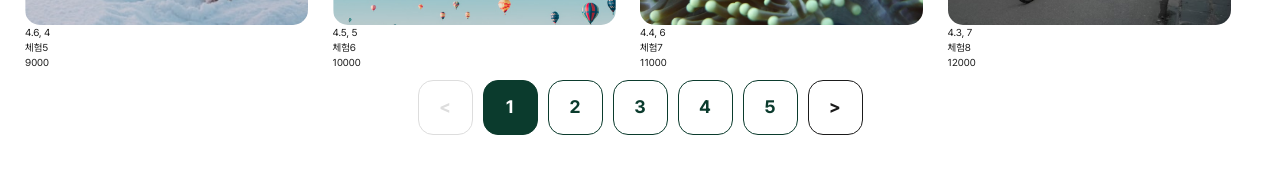
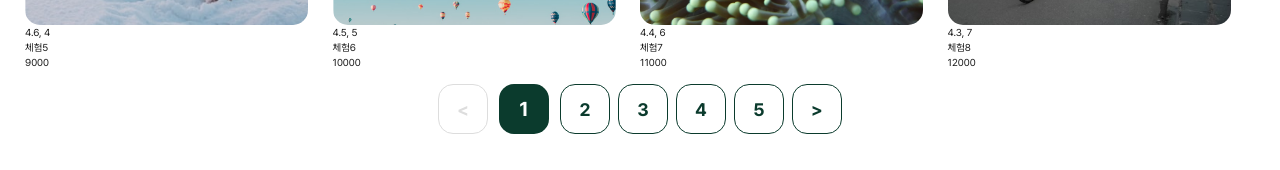
Before and after one commit to GlobalNomad-FE/FE, a Next.js app: page /testByYoo in a window 1280 px wide. Shown: the part 650-820 px from the top of the page. Built offline with nearby package versions, Linux system fonts and the light colour scheme.

Commit message:
style: 페이지네이션 호버효과 수정

```diff
--- a/components/commons/Pagination.tsx
+++ b/components/commons/Pagination.tsx
@@ -29,13 +29,13 @@ const Pagination = ({ totalCount, size, onPageChange }: Props) => {
   }, [currentPage]);
 
   return (
-    <div className="flex items-center justify-center py-4 text-black200">
+    <div className="flex items-center justify-center py-4 text-black200 text-h4-bold ">
       <button
         onClick={goToPreviousSet}
-        className={`text-h4-bold w-[5.5rem] h-[5.5rem] mx-[0.5rem] leading-tight border rounded-[15px] ${
+        className={`w-[5rem] h-[5rem] mx-[0.4rem] rounded-[15px] ${
           currentPage <= 5
-            ? 'border-gray200 text-gray200'
-            : 'hover:bg-green200 hover:text-white'
+            ? 'border border-gray200 text-gray200'
+            : 'border border-green200 text-green200 hover:bg-green200 hover:text-white duration-500 hover:text-h3-bold hover:w-[4.4rem] hover:h-[4.4rem] hover:mx-[0.7rem] hover:my-[0.2rem]'
         }`}
         disabled={currentPage <= 5}
       >
@@ -45,10 +45,10 @@ const Pagination = ({ totalCount, size, onPageChange }: Props) => {
         <div key={pageNumber}>
           <button
             onClick={() => goToPage(pageNumber)}
-            className={`text-h4-bold w-[5.5rem] h-[5.5rem] mx-[0.5rem] leading-tight border border-green200 rounded-[15px] ${
+            className={`w-[5rem] h-[5rem] mx-[0.4rem] rounded-[15px] ${
               currentPage === pageNumber
-                ? 'text-white bg-green200'
-                : 'text-green200 bg-white hover:bg-green200 hover:text-white'
+                ? 'text-white bg-green200 text-h3-bold w-[4.4rem] h-[4.4rem] mx-[0.7rem] my-[0.4rem]'
+                : 'border border-green200 text-green200 hover:bg-green200 hover:text-white duration-500 hover:text-h3-bold hover:w-[4.4rem] hover:h-[4.4rem] hover:mx-[0.7rem] hover:my-[0.2rem]'
             }`}
           >
             {pageNumber}
@@ -58,10 +58,10 @@ const Pagination = ({ totalCount, size, onPageChange }: Props) => {
       <div>
         <button
           onClick={goToNextSet}
-          className={`text-h4-bold w-[5.5rem] h-[5.5rem] mx-[0.5rem] leading-tight border rounded-[15px] ${
+          className={`w-[5rem] h-[5rem] mx-[0.4rem] rounded-[15px] ${
             Math.ceil(currentPage / 5) === Math.ceil(totalPages / 5)
               ? 'border-gray200 text-gray200'
-              : 'hover:bg-green200 hover:text-white'
+              : 'border border-green200 text-green200 hover:bg-green200 hover:text-white duration-500 hover:text-h3-bold hover:w-[4.4rem] hover:h-[4.4rem] hover:mx-[0.7rem] hover:my-[0.2rem]'
           }`}
           disabled={Math.ceil(currentPage / 5) === Math.ceil(totalPages / 5)}
         >
```
Also changed, not shown: hooks/usePagenation.tsx (line endings or trailing spaces).
